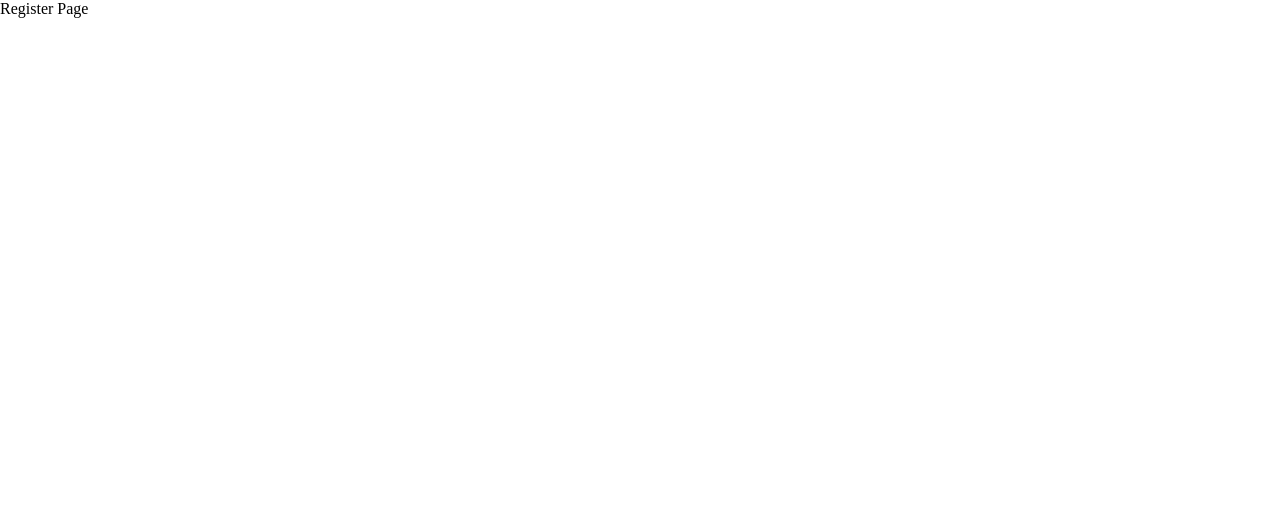
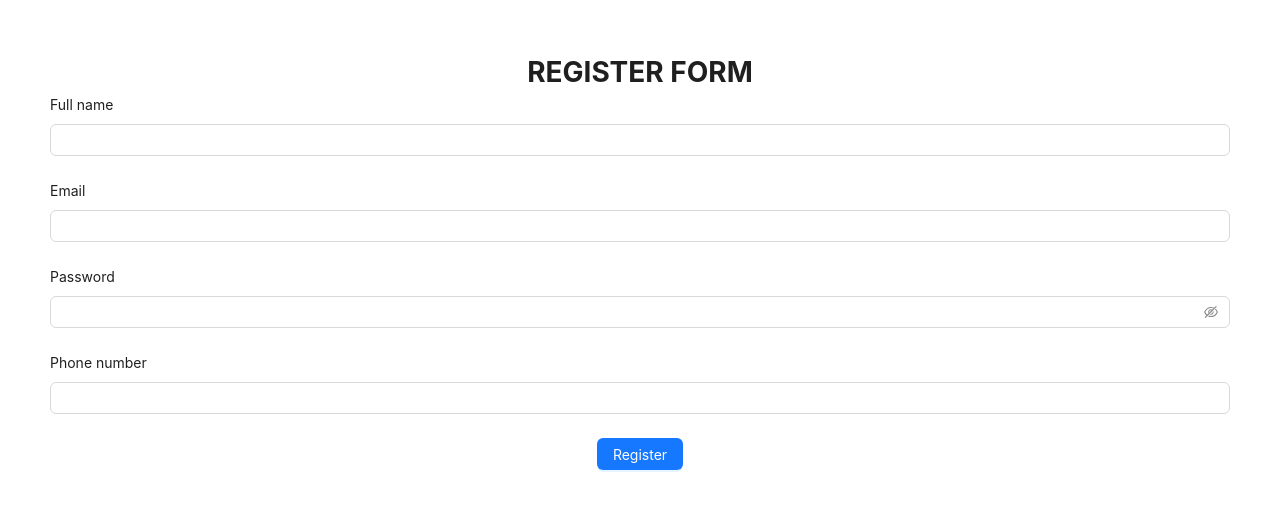
Before and after one commit to minhnghialk/react-vite-basic-nmn, a React (Vite) app: page /register in a window 1280 px wide. Shown: the top 510 px of the page. Built offline with nearby package versions, Linux system fonts and the light colour scheme.

Commit message:
video 89

```diff
--- a/src/components/user/User.Table.jsx
+++ b/src/components/user/User.Table.jsx
@@ -6,7 +6,15 @@ import { useState } from "react";
 import ViewUserDetailModal from "./View.User.Detail.Modal";
 import { deleteUserAPI } from "../../services/api.service";
 
-const UserTable = ({ loadUser, dataUsers }) => {
+const UserTable = ({
+  loadUser,
+  dataUsers,
+  current,
+  pageSize,
+  total,
+  setCurrent,
+  setPageSize,
+}) => {
   const [isModalUpdateOpen, setIsModalUpdateOpen] = useState(false);
   const [dataUpdate, setDataUpdate] = useState({});
 
@@ -95,12 +103,60 @@ const UserTable = ({ loadUser, dataUsers }) => {
       ),
     },
   ];
+  const onChange = (pagination, filters, sorter, extra) => {
+    // Nếu thay đổi trang: current
+    if (pagination && pagination.current) {
+      if (+pagination.current !== +current) {
+        setCurrent(+pagination.current);
+      }
+    }
+
+    // Nếu thay đổi tổng số phần tử: pageSize
+    if (pagination && pagination.pageSize) {
+      if (+pagination.pageSize !== +pageSize) {
+        setPageSize(+pagination.pageSize);
+      }
+    }
+  };
 
   return (
     <>
       <h1 className="user-table-title">User List Table</h1>
 
-      <Table columns={columns} dataSource={dataUsers} rowKey={"_id"} />
+      <Table
+        columns={columns}
+        dataSource={dataUsers}
+        rowKey={"_id"}
+        pagination={{
+          current: 1,
+          pageSize: 5,
+          showSizeChanger: true,
+          total: 99,
+          showTotal: (total, range) => {
+            return (
+              <div>
+                {" "}
+                {range[0]}-{range[1]} on {total} rows
+              </div>
+            );
+          },
+        }}
+        onChange={onChange}
+        // pagination={{
+        //   current: current,
+        //   pageSize: pageSize,
+        //   showSizeChanger: true,
+        //   total: total,
+        //   showTotal: (total, range) => {
+        //     return (
+        //       <div>
+        //         {" "}
+        //         {range[0]}-{range[1]} on {total} rows
+        //       </div>
+        //     );
+        //   },
+        // }}
+      />
 
       <UpdateUserModal
         isModalUpdateOpen={isModalUpdateOpen}
--- a/src/pages/ErrorPage.jsx
+++ b/src/pages/ErrorPage.jsx
@@ -1,22 +1,21 @@
 import { Link, useRouteError } from "react-router-dom";
+import { Button, Result } from "antd";
 
 const ErrorPage = () => {
   const error = useRouteError();
   console.error(error);
 
   return (
-    <div id="error-page">
-      <h1>Oops!</h1>
-      <p>Sorry, an unexpected error has occurred.</p>
-      <p>
-        <i>{error.statusText || error.message}</i>
-      </p>
-      <div>
-        <Link to="/">
-          <span>Back to home page</span>
-        </Link>
-      </div>
-    </div>
+    <Result
+        status="404"
+        title="Oops!"
+        subTitle={error.statusText || error.message}
+        extra={
+          <Button type="primary">
+            <Link to="/">Back Home</Link>
+          </Button>
+        }
+      />
   );
 };
 
--- /dev/null
+++ b/src/pages/RegisterPage.Module.css
@@ -0,0 +1,12 @@
+.register-container {
+  margin: 50px;
+}
+
+.register-title {
+  text-align: center;
+}
+
+.register-btn {
+  display: flex;
+  justify-content: center;
+}
--- a/src/pages/RegisterPage.jsx
+++ b/src/pages/RegisterPage.jsx
@@ -1,5 +1,84 @@
+import { Button, Input, Form } from "antd";
+import "./RegisterPage.Module.css";
+
 const RegisterPage = () => {
-  return <div>Register Page</div>;
+  const [form] = Form.useForm();
+  const onFinish = (values) => {
+    console.log("check values", values);
+  };
+  return (
+    <>
+      <Form
+        layout="vertical"
+        form={form}
+        name="basic"
+        onFinish={onFinish}
+        // onFinishFailed={onFinishFailed}
+      >
+        <div className="register-container">
+          <h1 className="register-title">REGISTER FORM</h1>
+
+          <Form.Item
+            label="Full name"
+            name="fullName"
+            // rules={[
+            //   {
+            //     required: true,
+            //     message: "Please input your username!",
+            //   },
+            // ]}
+          >
+            <Input />
+          </Form.Item>
+
+          <Form.Item
+            label="Email"
+            name="email"
+            // rules={[
+            //   {
+            //     required: true,
+            //     message: "Please input your username!",
+            //   },
+            // ]}
+          >
+            <Input />
+          </Form.Item>
+
+          <Form.Item
+            label="Password"
+            name="password"
+            // rules={[
+            //   {
+            //     required: true,
+            //     message: "Please input your password!",
+            //   },
+            // ]}
+          >
+            <Input.Password />
+          </Form.Item>
+
+          <Form.Item
+            label="Phone number"
+            name="phone"
+            // rules={[
+            //   {
+            //     required: true,
+            //     message: "Please input your username!",
+            //   },
+            // ]}
+          >
+            <Input />
+          </Form.Item>
+
+          <Form.Item className="register-btn">
+            <Button type="primary" htmlType="submit">
+              Register
+            </Button>
+          </Form.Item>
+        </div>
+      </Form>
+    </>
+  );
 };
 
 export default RegisterPage;
--- a/src/pages/UsersPage.jsx
+++ b/src/pages/UsersPage.jsx
@@ -48,21 +48,63 @@ const UsersPage = () => {
       email: "test-3@gmail.com",
       phone: "0369274783",
     },
+    {
+      _id: 8,
+      fullName: "Test-4",
+      email: "test-4@gmail.com",
+      phone: "0369274783",
+    },
+    {
+      _id: 9,
+      fullName: "Test-5",
+      email: "test-5@gmail.com",
+      phone: "0369274783",
+    },
+    {
+      _id: 10,
+      fullName: "Test-6",
+      email: "test-6@gmail.com",
+      phone: "0369274783",
+    },
+    {
+      _id: 11,
+      fullName: "Test-7",
+      email: "test-7@gmail.com",
+      phone: "0369274783",
+    },
   ]);
 
+  const [current, setCurrent] = useState(1);
+  const [pageSize, setPageSize] = useState(10);
+  const [total, setTotal] = useState(0);
+
   const loadUser = async () => {
-    const response = await fetchAllUserAPI();
-    if (response.data) setDataUsers(response.data);
+    const response = await fetchAllUserAPI(current, pageSize);
+    if (response.data) {
+      setDataUsers(response.data.result);
+      setCurrent(response.data.meta.current);
+      setPageSize(response.data.meta.pageSize);
+      setPageSize(response.data.meta.total);
+    }
   };
 
   useEffect(() => {
     loadUser();
-  }, []);
+    // eslint-disable-next-line react-hooks/exhaustive-deps
+  }, [current, pageSize]);
 
   return (
     <div className="container">
       <UserForm loadUser={loadUser} />
-      <UserTable loadUser={loadUser} dataUsers={dataUsers} />
+      <UserTable
+        loadUser={loadUser}
+        dataUsers={dataUsers}
+        current={current}
+        pageSize={pageSize}
+        total={total}
+        setCurrent={setCurrent}
+        setPageSize={setPageSize}
+      />
     </div>
   );
 };
--- a/src/services/api.service.js
+++ b/src/services/api.service.js
@@ -22,8 +22,8 @@ export const updateUserAPI = (_id, fullName, phone) => {
   return axios.put(URL_BACKEND, data);
 };
 
-export const fetchAllUserAPI = () => {
-  const URL_BACKEND = "/api/v1/user?current=1&pageSize=1";
+export const fetchAllUserAPI = (current, pageSize) => {
+  const URL_BACKEND = `/api/v1/user?current=${current}&pageSize=${pageSize}`;
   return axios.get(URL_BACKEND);
 };
 
@@ -52,7 +52,7 @@ export const updateUserAvatarAPI = (_id, avatar) => {
   const URL_BACKEND = "/api/v1/user";
   const data = {
     _id,
-    avatar
+    avatar,
   };
   return axios.put(URL_BACKEND, data);
 };
```
